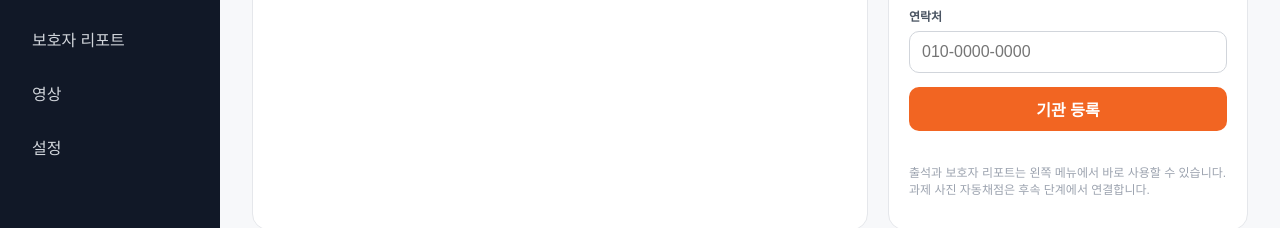
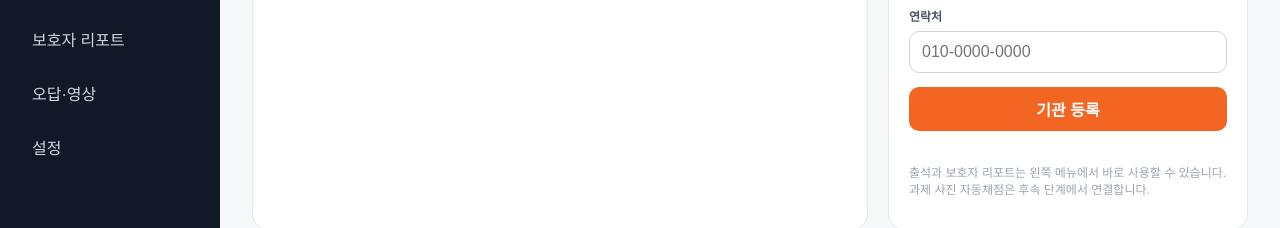
Before and after one commit to themonsteredu/moasem, a Next.js app: page / in a window 1280 px wide. Shown: the part 367-595 px from the top of the page. Built offline with nearby package versions, Linux system fonts and the light colour scheme.

Commit message:
feat: link wrong type catalog from admin

```diff
--- a/app/page.tsx
+++ b/app/page.tsx
@@ -72,7 +72,7 @@ export default function Home(){
         <button onClick={()=>setTab('students')}>학생</button>
         <button onClick={()=>window.location.href='/attendance'}>출석</button>
         <button onClick={()=>window.location.href='/reports'}>보호자 리포트</button>
-        <button>영상</button>
+        <button onClick={()=>window.location.href='/wrong-types'}>오답·영상</button>
         <button>설정</button>
       </div>
     </aside>
```
